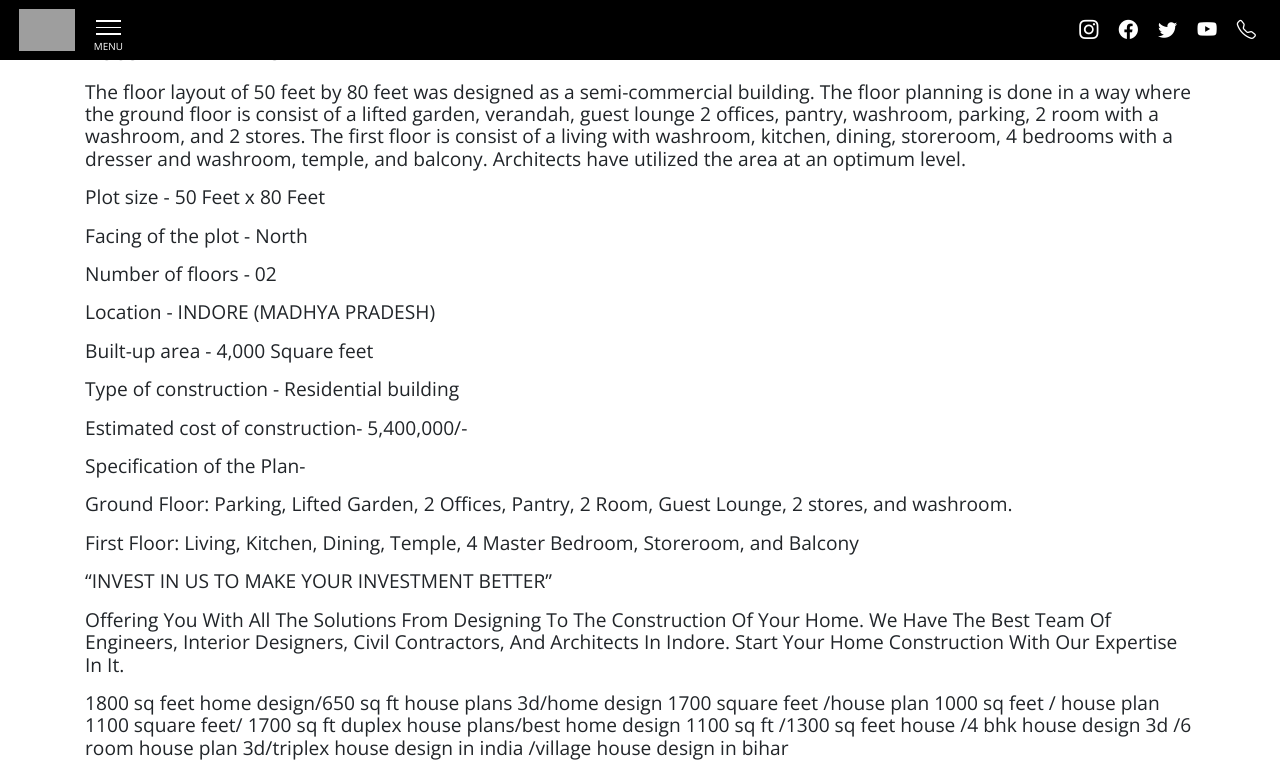
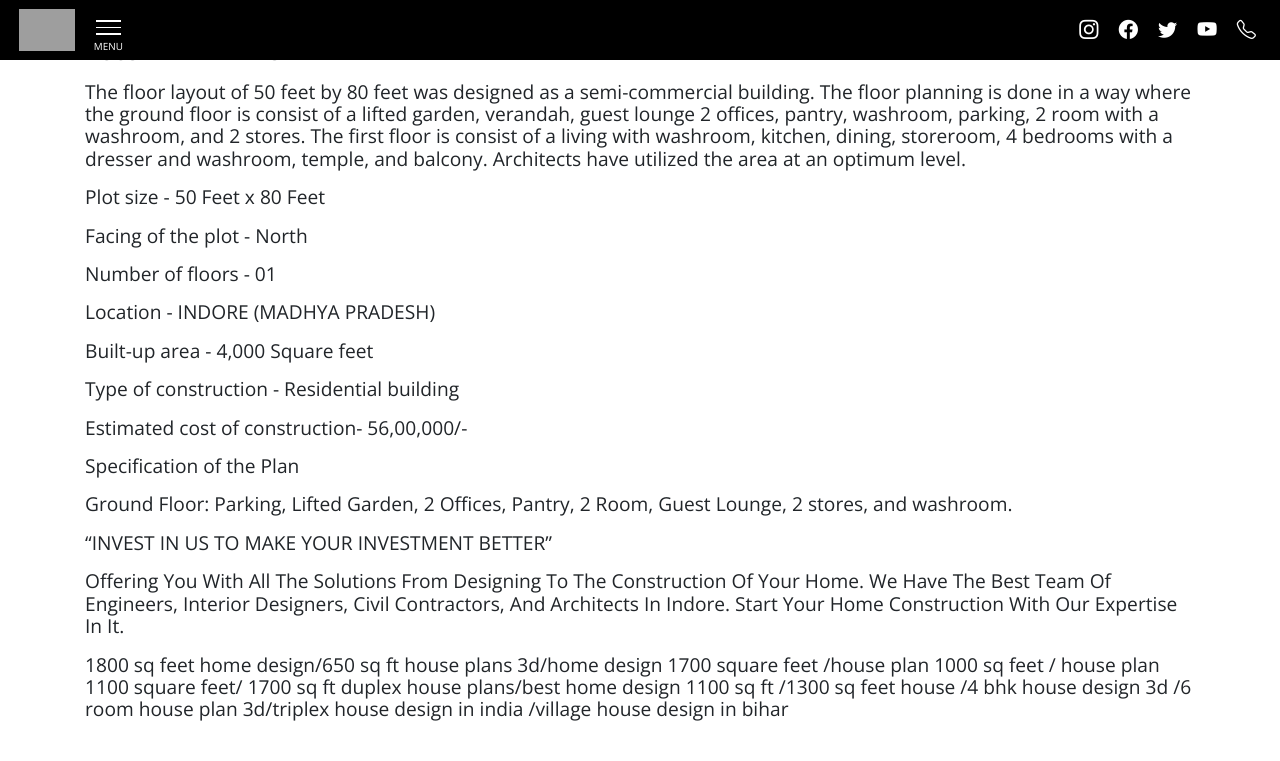
Before and after one commit to samasthiti/samasthiti, a Jekyll site: the page built from _house-plans/sandeep-ji.md, in a window 1280 px wide and 900 px high, scrolled down 819 px, cut to the strip 0-761 px from the top of the window. Built offline with Jekyll 4.4.1, drawn with Linux system fonts in a browser that asks for light colours; nearby versions of some CDN libraries; comment, search, counter and statistics services are not loaded; grey boxes are pictures that could not be loaded.

Commit message:
Update from Forestry.io samshthi construction updated _house-plans/sandeep-ji.md

```diff
--- a/_house-plans/sandeep-ji.md
+++ b/_house-plans/sandeep-ji.md
@@ -28,7 +28,7 @@ The floor layout of 50 feet by 80 feet was designed as a semi-commercial buildin
 
 **Facing of the plot -** North
 
-**Number of floors -** 02
+**Number of floors -** 01
 
 **Location -** INDORE (MADHYA PRADESH)
 
@@ -36,13 +36,11 @@ The floor layout of 50 feet by 80 feet was designed as a semi-commercial buildin
 
 **Type of construction -** Residential building
 
-**Estimated cost of construction-** 5,400,000/-
+**Estimated cost of construction-** 56,00,000/-
 
-**Specification of the Plan-**
+**Specification of the Plan**
 
 **Ground Floor:** Parking, Lifted Garden, 2 Offices, Pantry, 2 Room, Guest Lounge, 2 stores, and washroom.
-
-**First Floor:** Living, Kitchen, Dining, Temple, 4 Master Bedroom, Storeroom, and Balcony
 
 **“INVEST IN US TO MAKE YOUR INVESTMENT BETTER”**
 
```
